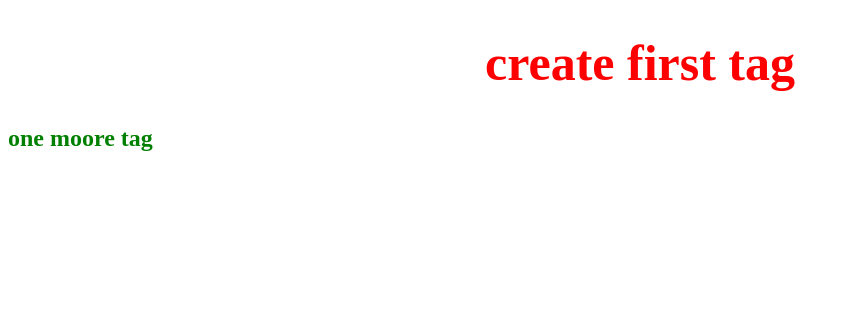
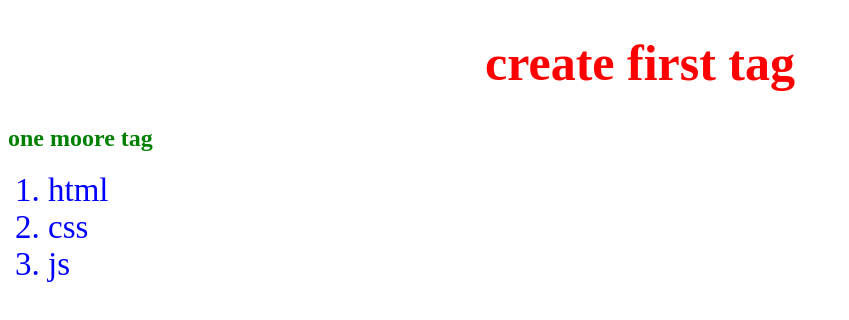
Before and after one commit to MonLopy/test, a plain HTML site: page index.html in a window 1280 px wide. Shown: the whole page, without its empty margins (0-849 px from the left). Drawn offline with Linux system fonts and the light colour scheme.

Commit message:
new branch

```diff
--- a/index.html
+++ b/index.html
@@ -11,6 +11,11 @@
 <body>
     <h1>create first tag</h1>
     <h2>one moore tag</h2>
+    <ol>
+        <li>html</li>
+        <li>css</li>
+        <li>js</li>
+    </ol>
 </body>
 
 </html>
--- a/main.css
+++ b/main.css
@@ -7,3 +7,8 @@
 h2 {
     color: green;
 }
+
+li {
+    color: blue;
+    font-size: 33px;
+}
```
